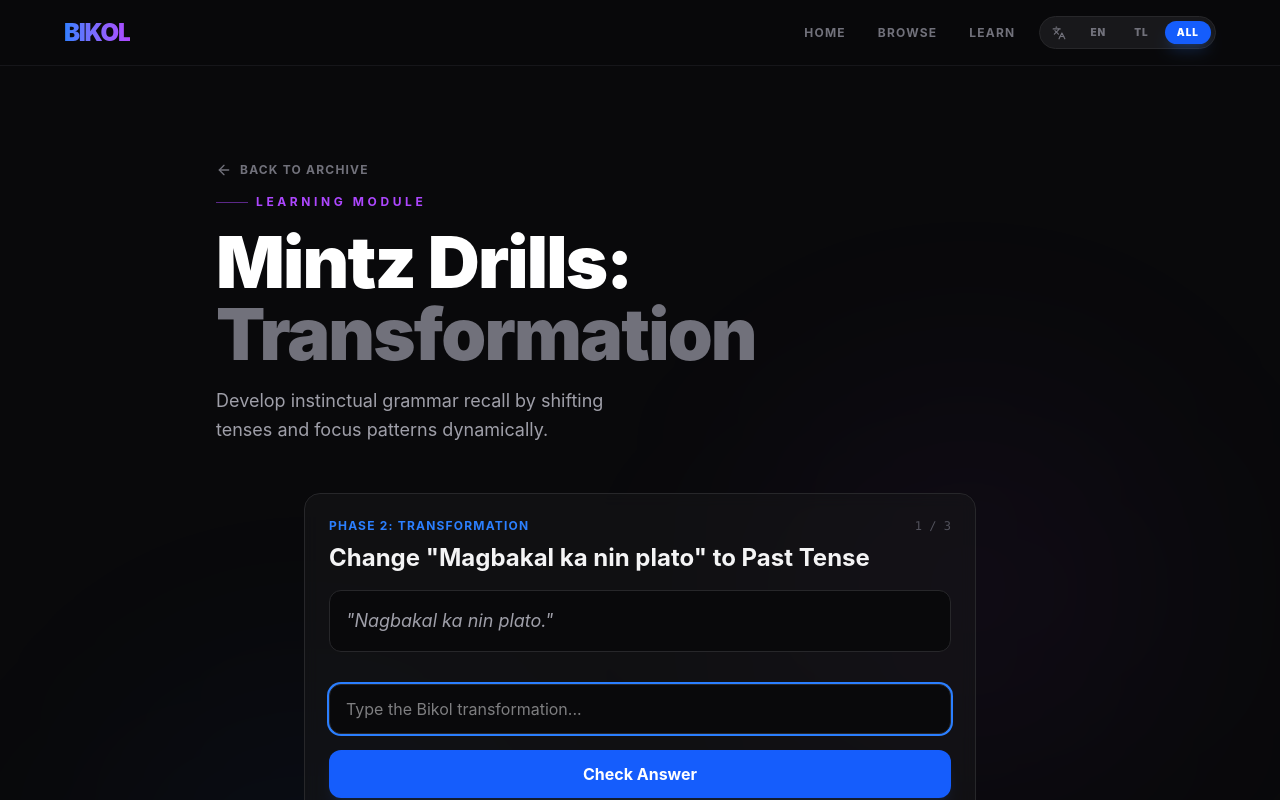
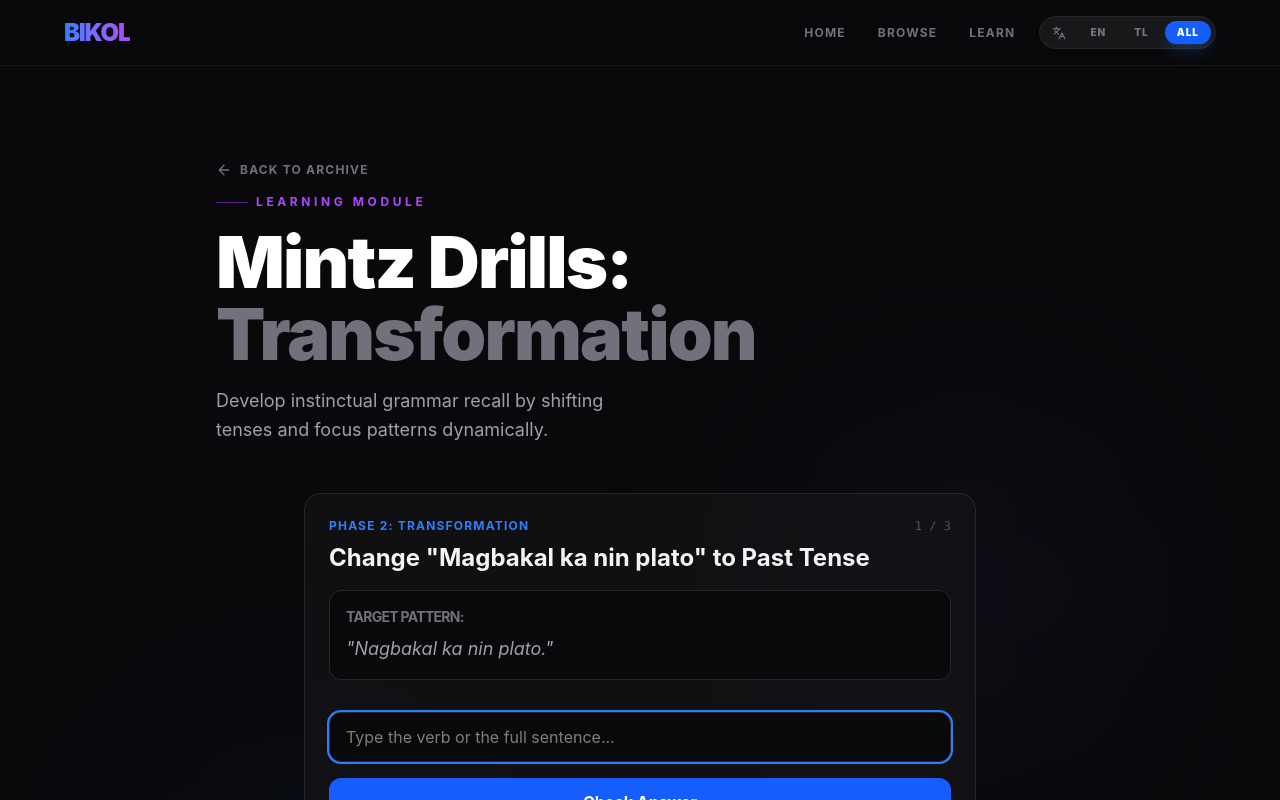
Before and after one commit to Yahiro025/bicol-app, a Next.js app: page /learn in a window 1280 px wide. Both pictures are taken after a click on the button 639 px from the left and 713 px from the top of the page. Shown: the top 800 px of the page. Built offline with nearby package versions, Linux system fonts and the light colour scheme.

Commit message:
Phase 2 Transformation module: It now accepts either the single verb transformation or the full sentence.

```diff
--- a/components/learn/TransformationChallenge.tsx
+++ b/components/learn/TransformationChallenge.tsx
@@ -60,15 +60,15 @@ export default function TransformationChallenge() {
     e.preventDefault();
     if (showAnswer) return;
 
-    const normalizedInput = userInput.toLowerCase().trim();
+    const normalizedInput = userInput.toLowerCase().trim().replace(/[.!?]$/, '');
     const normalizedAnswer = challenge.answer.toLowerCase().trim();
+    const normalizedSentence = challenge.sentence.toLowerCase().trim().replace(/[.!?]$/, '');
 
-    if (normalizedInput === normalizedAnswer) {
+    if (normalizedInput === normalizedAnswer || normalizedInput === normalizedSentence) {
       setIsCorrect(true);
       setShowAnswer(true);
     } else {
       setIsCorrect(false);
-      // Brief timeout to re-trigger animation if user types again
       setTimeout(() => setIsCorrect(false), 10);
     }
   };
@@ -89,6 +89,7 @@ export default function TransformationChallenge() {
         </div>
         <h2 className="text-2xl font-bold text-zinc-100 mb-4">{challenge.prompt}</h2>
         <div className="p-4 bg-zinc-950 rounded-xl border border-zinc-800">
+          <p className="text-sm text-zinc-500 mb-2 uppercase tracking-tighter font-bold">Target Pattern:</p>
           <p className="text-lg italic text-zinc-400">"{challenge.sentence.replace(challenge.answer, '____')}"</p>
         </div>
       </div>
@@ -101,7 +102,7 @@ export default function TransformationChallenge() {
             setUserInput(e.target.value);
             if (isCorrect === false) setIsCorrect(null);
           }}
-          placeholder="Type the Bikol transformation..."
+          placeholder="Type the verb or the full sentence..."
           className={`w-full bg-zinc-950 border rounded-xl px-4 py-3 text-zinc-100 focus:ring-2 outline-none transition-all ${
             isCorrect === false ? 'border-red-500/50 ring-1 ring-red-500/20' : 'border-zinc-800 focus:ring-blue-500'
           }`}
```
